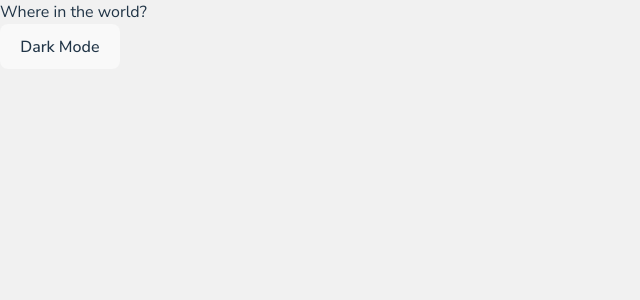
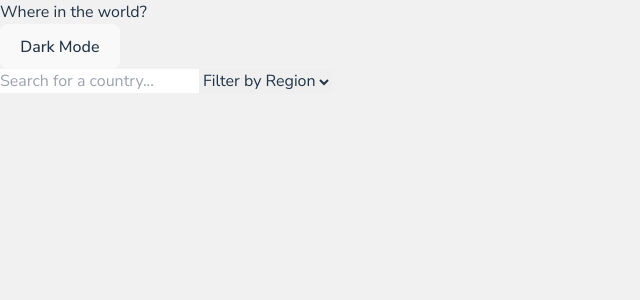
Before and after one commit to alanb4rt/rest-countries-api, a React (Vite) app: page / in a window 1280 px wide. Shown: the top 300 px of the page, without its empty margins (0-640 px from the left). Built offline with nearby package versions, Linux system fonts and the light colour scheme.

Commit message:
add filter inputs

```diff
--- a/src/App.jsx
+++ b/src/App.jsx
@@ -4,7 +4,25 @@ export default function App() {
   return (
     <>
       <Header />
-      <main></main>
+      <main className="px-4 py-12">
+        <div className="container mx-auto flex justify-between gap-8">
+          <input
+            className="w-full max-w-96 p-4 shadow"
+            type="text"
+            name="country"
+            id="country"
+            placeholder="Search for a country..."
+          />
+          <select name="region" id="region" className="p-4 shadow">
+            <option value="">Filter by Region</option>
+            <option value="africa">Africa</option>
+            <option value="america">America</option>
+            <option value="asia">Asia</option>
+            <option value="europe">Europe</option>
+            <option value="oceania">Oceania</option>
+          </select>
+        </div>
+      </main>
     </>
   );
 }
```
